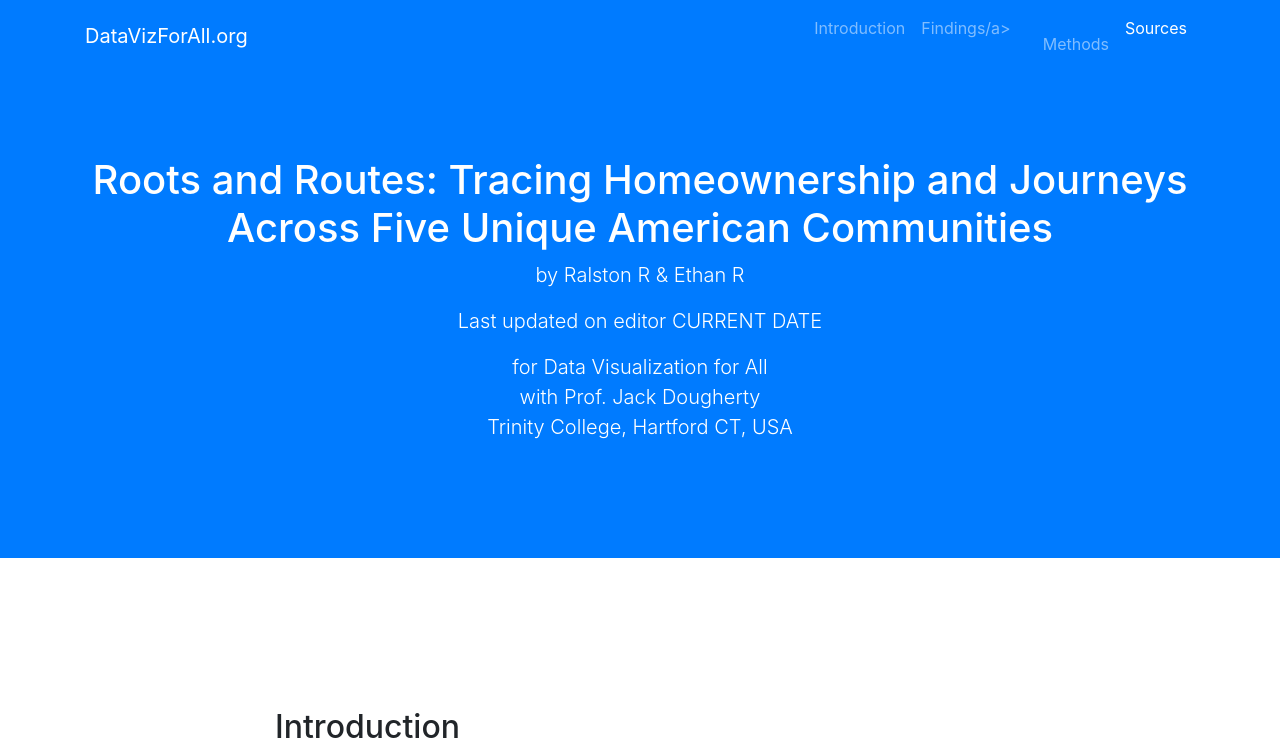
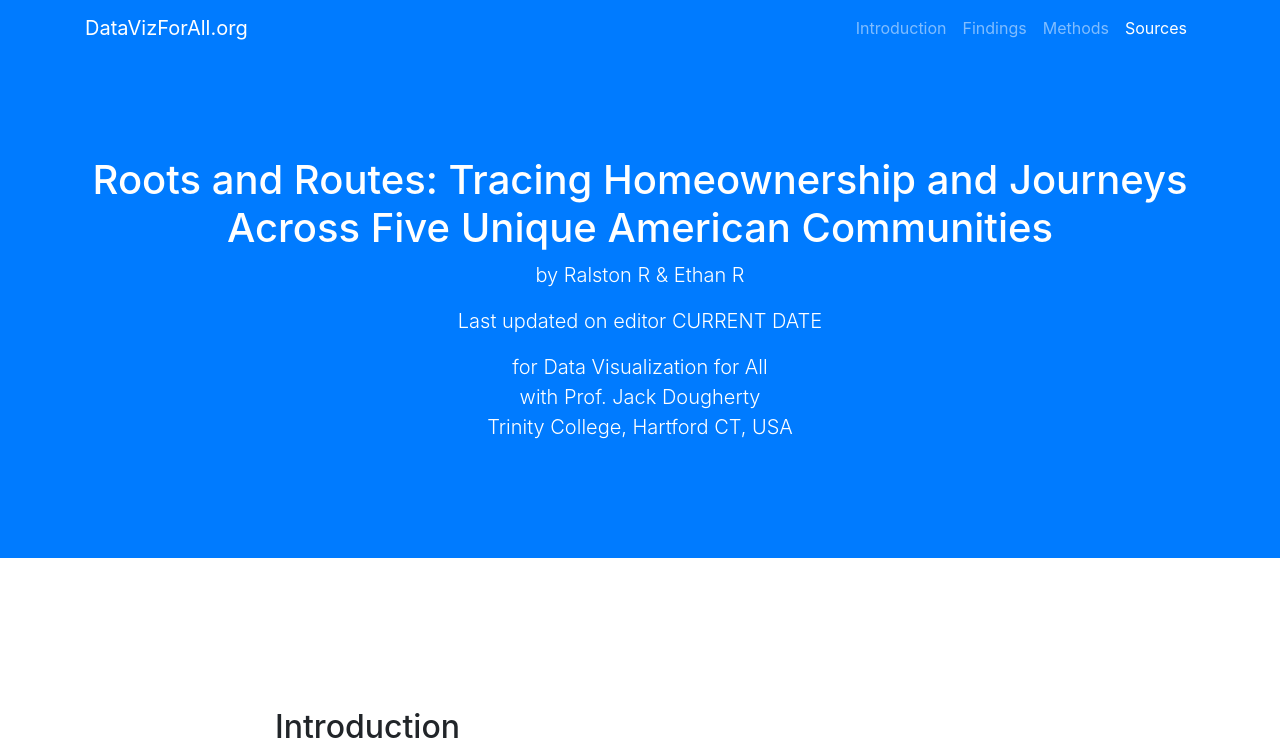
Before and after one commit to ralstonraphael/RalstonDataStory, a plain HTML site: page index.html in a window 1280 px wide. Shown: the top 751 px of the page. Drawn offline with nearby package versions, Linux system fonts and the light colour scheme.

Commit message:
Update index.html

```diff
--- a/index.html
+++ b/index.html
@@ -37,7 +37,7 @@
             <a class="nav-link js-scroll-trigger" href="#section1">Introduction</a>
           </li>
           <li class="nav-item">
-            <a class="nav-link js-scroll-trigger" href="#section2">Findings/a>
+            <a class="nav-link js-scroll-trigger" href="#section2">Findings</a>
           </li>
           <li class="nav-item">
             <a class="nav-link js-scroll-trigger" href="#section3">Methods</a>
```
